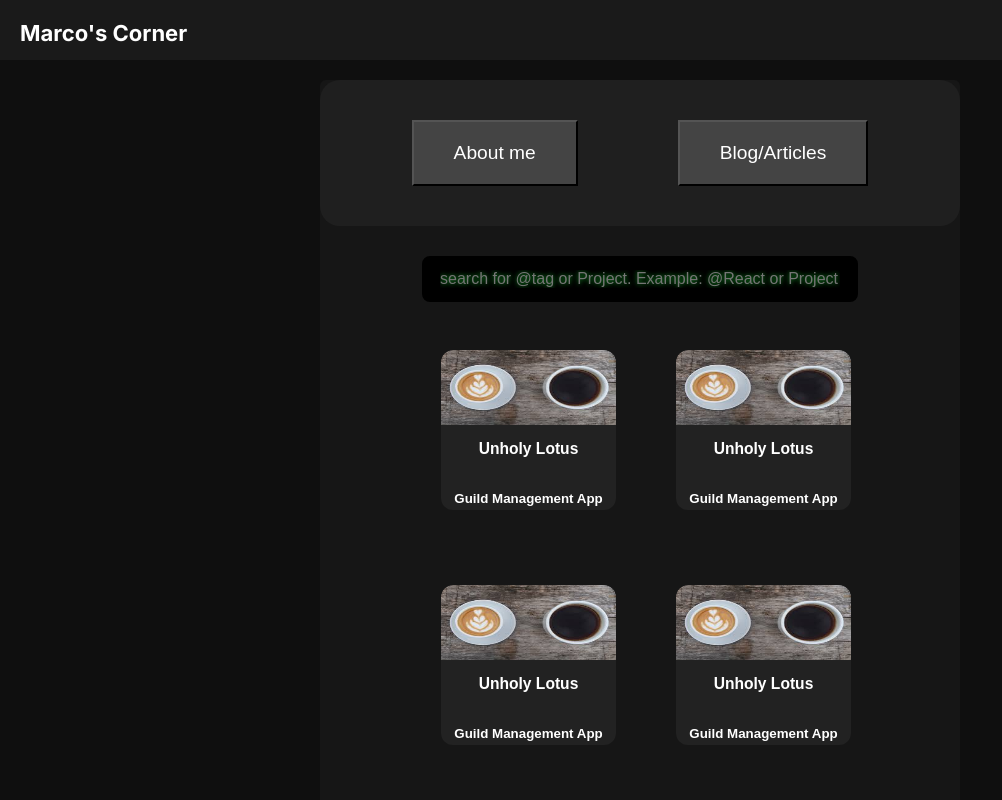
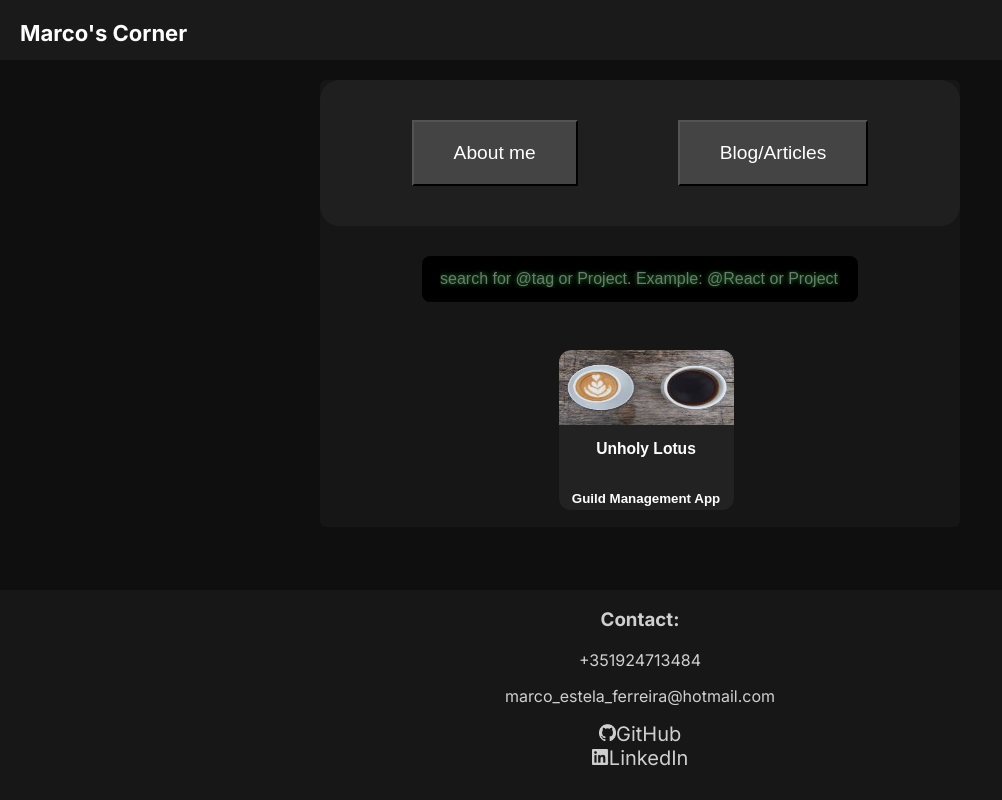
Before and after one commit to thavk/Portfolio-WebApp, a React (Vite) app: page / in a window 1280 px wide. Shown: the top 800 px of the page, without its empty margins (0-1002 px from the left). Built offline with nearby package versions, Linux system fonts and the light colour scheme.

Commit message:
[Rendering/Organization] Added projects.js to hold the objects with the information to be used to load the projects and cards selectively. Slightly tweaked how the URL is generated, taking the slug directly from the corresponding object.

```diff
--- a/src/components/MainContent.tsx
+++ b/src/components/MainContent.tsx
@@ -2,63 +2,24 @@ import React, { useEffect, useState } from "react";
 import { SearchBar } from "../features/SearchBar";
 import { Card } from "../features/Card";
 import styles from "../styles/Home.module.scss";
+import { projects } from "../data/projects";
+
 
 export const MainContent = () => {
     const [term, setTerm] = useState('');
     const [cards, setCards] = useState<Data[]>([]);
 
-    const cardObjectMock = [{
-        name: 'Unholy Lotus Project',
-        tags: ['React', 'Jest', 'HTML5', 'HTML', 'javascript', 'React', 'React'],
-    },
-    {
-        name: 'Unholy Lotus Project',
-        tags: ['Jest', 'HTML5', 'HTML', 'javascript'],
-    },
-    {
-        name: 'Unholy Lotus Project',
-        tags: ['Jest', 'HTML5', 'HTML', 'javascript'],
-    },
-    {
-        name: 'Unholy Lotus Project',
-        tags: ['React', 'Jest', 'HTML5', 'HTML', 'javascript'],
-    },
-    {
-        name: 'Unholy Lotus Project',
-        tags: ['React', 'Jest', 'HTML5', 'HTML', 'javascript'],
-    },
-    {
-        name: 'Unholy Lotus Project',
-        tags: ['Jest', 'HTML5', 'HTML', 'javascript'],
-    },
-    {
-        name: 'Unholy Lotus Project',
-        tags: ['Jest', 'HTML5', 'HTML', 'javascript'],
-    },
-    {
-        name: 'Unholy Lotus Project',
-        tags: ['Jest', 'HTML5', 'HTML', 'javascript'],
-    },
-    {
-        name: 'Unholy Lotus Project',
-        tags: ['Jest', 'HTML5', 'HTML', 'javascript'],
-    },
-    {
-        name: 'Unholy Lotus Project',
-        tags: ['Jest', 'HTML5', 'HTML', 'javascript'],
-    },
-    {
-        name: 'Unholy Lotus Project',
-        tags: ['Jest', 'HTML5', 'HTML', 'javascript'],
-    }]
 
     const eventHandler = (e: { target: { value: string; }; }) => {
         setTerm(e.target.value);
     };
 
     type Data = {
-        name: string,
-        tags: string[]
+        title: string,
+        subTitle: string,
+        tags: string[],
+        slug: string,
+        cardImg: string,
     }
 
     const cardSort = (arr: Data[]) => {
@@ -69,7 +30,7 @@ export const MainContent = () => {
     }
 
     useEffect(() => {
-        cardSort(cardObjectMock);
+        cardSort(projects);
     }, [term]);
 
 
@@ -79,8 +40,8 @@ export const MainContent = () => {
             <SearchBar value={term} onChange={eventHandler}/>
             <div className={styles.cardcontainer}>
                 {cards
-                    .map((item: Data) => {
-                        return <Card name={item.name} tags={item.tags}/>
+                    .map((item: Data, index) => {
+                        return <Card key={index} cardImg={item.cardImg} title={item.title} subTitle={item.subTitle} slug={item.slug} tags={item.tags}/>
                     })
                 }
             </div>
--- /dev/null
+++ b/src/data/projects.js
@@ -0,0 +1,15 @@
+const unholyLotus = {
+    title: 'Unholy Lotus',
+    subTitle: 'Guild Management App',
+    cardImg: "../../src/assets/header-background.jpg",
+    projectImages: ['img1', 'img2', 'img3'],
+    tags: ['React', 'Jest', 'HTML'],
+    video: ['video1', 'video2', 'video3'],
+    description: 'This app manages Guild Points',
+    appUrl: '',
+    github: '',
+    slug: 'unholy-lotus',
+};
+
+
+export const projects = [unholyLotus];
--- a/src/features/Card.tsx
+++ b/src/features/Card.tsx
@@ -3,22 +3,23 @@ import { Link } from "react-router-dom";
 import styles from "../styles/Home.module.scss"
 
 type CardProps = {
-    name: string;
+    title: string;
+    subTitle: string;
     tags: string[];
+    slug: string;
+    cardImg: string;
 }
 
-export const Card = ({ name, tags }: CardProps) => {
-
-        let slug = encodeURIComponent(name);
+export const Card = ({ title, subTitle, tags, slug, cardImg }: CardProps) => {
 
         return (
         <div>
             <Link to={`projects/${slug}`}>
                 <button className={styles.buttonCard}>
                     <div className={styles.card}>
-                        <img src="../../src/assets/header-background.jpg" className={styles.buttonImage}></img>
-                        <h3>Unholy Lotus</h3>
-                        <h4>Guild Management App</h4>
+                        <img src={cardImg} className={styles.buttonImage}></img>
+                        <h3>{title}</h3>
+                        <h4>{subTitle}</h4>
                         <section className={styles.tagsContainer}>
                             {tags
                                 .map((item, index) => {
--- a/src/features/SearchBar.tsx
+++ b/src/features/SearchBar.tsx
@@ -1,4 +1,4 @@
-import React, { useEffect } from "react";
+import React from "react";
 import styles from "../styles/Home.module.scss";
 
 type SearchBarProps = {
```
